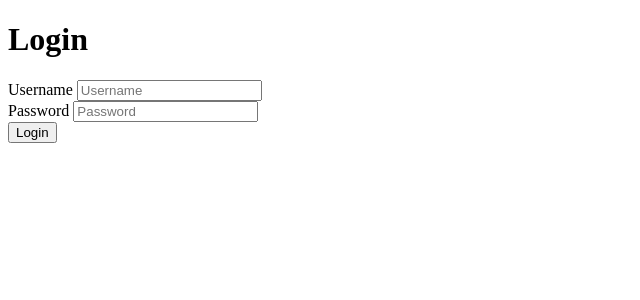
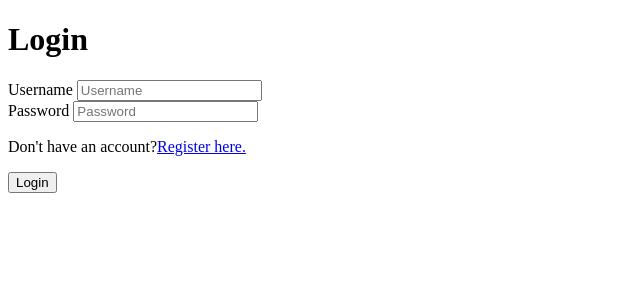
Before and after one commit to cupangjantan/Flask-Login, a Flask app: page /login/ in a window 1280 px wide. Shown: the top 300 px of the page, without its empty margins (0-640 px from the left). Run offline with Flask 3, Linux system fonts and the light colour scheme.

Commit message:
feat: menambah link untuk register

```diff
--- a/app/templates/login.html
+++ b/app/templates/login.html
@@ -23,6 +23,7 @@
                     <label for="password">Password</label>
                     <input type="password" id="password" name="password" placeholder="Password" required>
                 </div>
+                <p>Don't have an account?<a href="{{ url_for('auth.register') }}">Register here.</a></p>
                 <button type="submit">Login</button>
             </form>
         </div>
```
